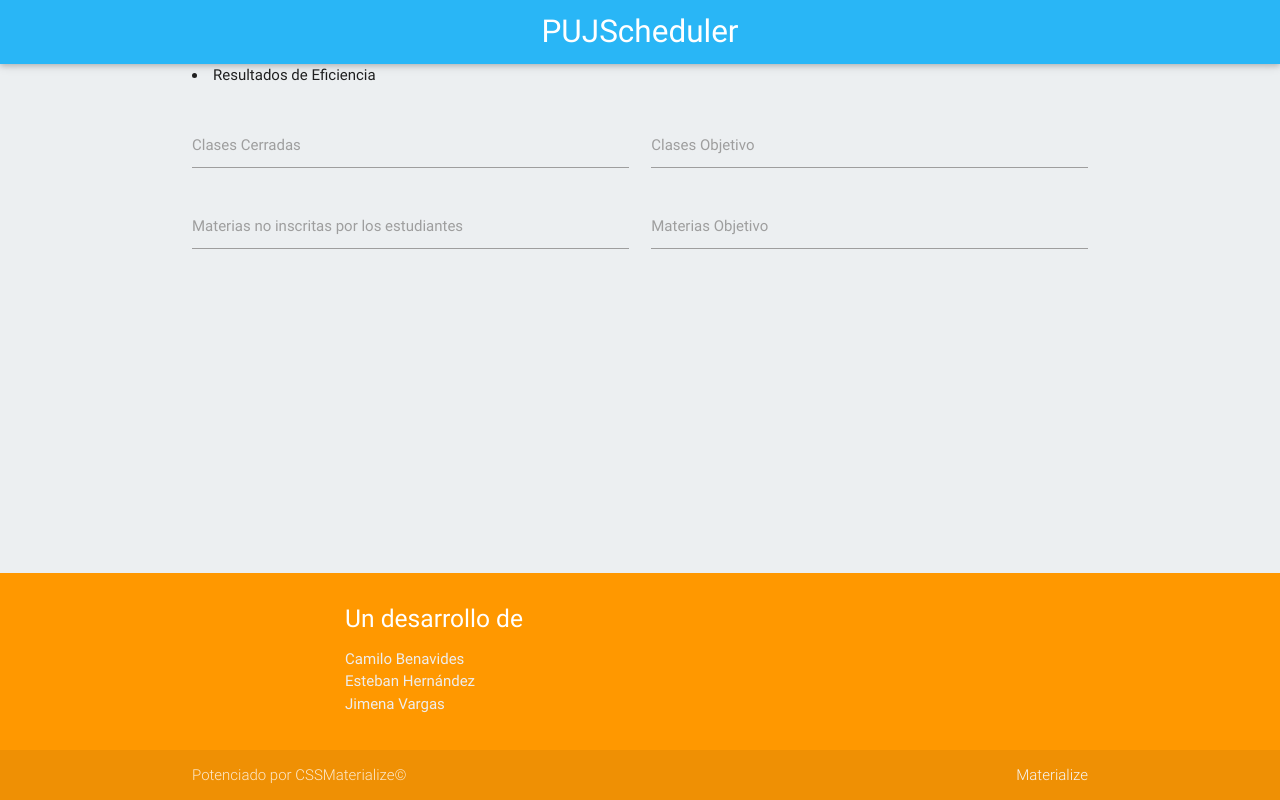
After one commit to Mutisantos/PUJScheduler, a Flask app: page /resource/ in a window 1280 px wide. The commit adds this page. Run offline with Flask 2, Linux system fonts and the light colour scheme.

Commit message:
Generación de página de reportes de resultados

```diff
--- a/materias.txt
+++ b/materias.txt
@@ -16,5 +16,5 @@ Mundos Virtuales,2,2,1
 Japonés 1,2,3,1
 5,30,Sensei,3
 14,16,lunes
-14,16,martes
+14,16,miercoles
 14,16,viernes
--- a/server.py
+++ b/server.py
@@ -10,7 +10,7 @@ from flask import Flask, render_template,request, send_from_directory
 app = Flask(__name__,static_url_path='')
 
 #Diccionario de Lenguajes
-LANGAUGE_OPTIONS = [ {"name":"C++/C","value":"1"},{"name":"Java","value":"2" }, {"name":"Python","value":"3"} ]
+LANGAUGE_OPTIONS = [ {"name":"C++/C","value":"1"},{"name":"Java","value":"2" }, {"name":"Python","value":"3"},{"name":"Ruby","value":"4"} ]
 #Carga de Datos en memoria para la representacion de la informacion
 Students = []
 Subjects = []
@@ -166,7 +166,6 @@ def scheduleMorpher(clases):
                     sc = Slot(bloque+i,7,cl)
                     horario.append(sc)
 
-    print horario
     return horario
 
 
@@ -191,7 +190,9 @@ def executefile():
     elif (language == "3"):
         command.append("python")
         command.append(filename)
-    print command
+    elif (language == "4"):
+        command.append("ruby")
+        command.append(filename)
     subprocess.call(command)
     #Leer el archivo de texto generado
     #Interpretarlo y enviarlo al template
@@ -207,12 +208,17 @@ def schedule():
     for i in Inscritos:
         if(i.ID == estID):
             estudiante = i
-    print estudiante.materias
+
     slots = scheduleMorpher(estudiante.materias)#Realmente, clases
     bloques = [1,2,3,4,5,6,7,8,9,10,11,12,13,14,15]
     dias = [1,2,3,4,5,6,7]
     return render_template("horarios.html",estudiante = estudiante, slots = slots, bloques = bloques, dias = dias)
 
+@app.route('/resource/')
+def result():
+
+
+    return render_template("resultados.html")
 
 
 
--- a/templates/horarios.html
+++ b/templates/horarios.html
@@ -63,13 +63,12 @@
 
                         {% for b in bloques %}
                         <tr>
-
                             {% for d in dias %}
                                 {% set count = [0] %}
                                 {% for s in slots %}
                                     {% if s.posicion|int == b|int%}
                                         {% if s.dia == d%}
-                                            <td>{{s.clase.ID+"-"+s.clase.profesor+s.dia|string+"-"+s.posicion|string}}</td>
+                                            <td>{{"Clase ["+s.clase.ID+"]-Profesor:\n"}}<br/>{{s.clase.profesor}}</td>
                                             {% if count.append(count.pop() + 1) %}
                                             {% endif %}
                                         {% endif %}
@@ -78,8 +77,8 @@
                                 {% if count[0] == 0 %}
                                 <td>-</td>
                                 {%endif %}
+                                {% set count = [0] %}
                             {% endfor %}
-
                         </tr>
                         {% endfor %}
                     </tbody>
--- /dev/null
+++ b/templates/resultados.html
@@ -0,0 +1,99 @@
+<!Doctype html>
+
+<title>Flask - Algoritmos</title>
+
+<link rel=stylesheet type=text/css href="{{ url_for('static',filename='/css/materialize.min.css')}}">
+<link rel=stylesheet type=text/css href="{{ url_for('static',filename='/css/aux.css')}}">
+
+
+<script src="{{ url_for('static',filename='/js/jquery.min.js')}}"></script>
+<script src="{{ url_for('static',filename='/js/materialize.min.js')}}"></script>
+<script src="{{ url_for('static',filename='/js/materialize.js')}}"></script>
+
+<!--Inicializar el Select-->
+<html>
+<script type="text/javascript" charset="utf-8">
+    $(document).ready(function() {
+        $('select').material_select();
+    });
+
+    $(document).ready(function() {
+        $('.tooltipped').tooltip({
+            delay: 50
+        });
+    });
+</script>
+
+
+<head>
+    <title>Server simple</title>
+</head>
+
+<main>
+
+    <body class="blue-grey lighten-5">
+        <div class="page-flexbox-wrapper">
+            <header>
+                <nav class="light-blue lighten-1">
+                    <div class="nav-wrapper">
+                        <a href="#" class="brand-logo center">PUJScheduler</a>
+                        <ul id="nav-mobile" class="right hide-on-med-and-down">
+                        </ul>
+                    </div>
+                </nav>
+            </header>
+            <main>
+                <div class="container">
+                    <div class="row">
+                        <div class="col s12 m6 l6">
+                                <li>Resultados de Eficiencia</li>
+                        </div>
+                    </div>
+                </div>
+                <div class="container">
+                    <form class="col s12" method="POST" action="/execute/">
+                        <div class="row">
+                            <div class="input-field col m12 s12 l6">
+                                <input id="fileselect" class="validate tooltipped" type="text" required name="filename" data-tooltip="Poner el archivo con la ruta correspondiente">
+                                <label for="fileselct">Clases Cerradas</label>
+                            </div>
+                            <div class="input-field col m12 s12 l6">
+                                <input id="fileselect" class="validate tooltipped" type="text" required name="filename" data-tooltip="Poner el archivo con la ruta correspondiente">
+                                <label for="fileselct">Clases Objetivo</label>
+                            </div>
+                            <div class="input-field col m12 s12 l6">
+                                <input id="fileselect" class="validate tooltipped" type="text" required name="filename" data-tooltip="Poner el archivo con la ruta correspondiente">
+                                <label for="fileselct">Materias no inscritas por los estudiantes</label>
+                            </div>
+                            <div class="input-field col m12 s12 l6">
+                                <input id="fileselect" class="validate tooltipped" type="text" required name="filename" data-tooltip="Poner el archivo con la ruta correspondiente">
+                                <label for="fileselct">Materias Objetivo </label>
+                            </div>
+                        </div>
+                    </form>
+                </div>
+            </main>
+            <footer class="page-footer orange" id="main">
+                <div class="container">
+                    <div class="row">
+                        <div class="col l4 offset-l2 s12">
+                            <h5 class="white-text">Un desarrollo de </h5>
+                            <ul>
+                                <li><a class="grey-text text-lighten-3" href="#!">Camilo Benavides</a></li>
+                                <li><a class="grey-text text-lighten-3" href="https://github.com/Mutisantos">Esteban Hernández</a></li>
+                                <li><a class="grey-text text-lighten-3" href="#!">Jimena Vargas</a></li>
+                            </ul>
+                        </div>
+                    </div>
+                </div>
+                <div class="footer-copyright">
+                    <div class="container">
+                        Potenciado por CSSMaterialize©
+                        <a class="grey-text text-lighten-4 right" href="http://materializecss.com/">Materialize</a>
+                    </div>
+                </div>
+            </footer>
+        </div>
+    </body>
+
+</html>
--- a/templates/selector.html
+++ b/templates/selector.html
@@ -59,6 +59,7 @@
                         <button class="waves-effect waves-light btn orange accent-3" type="submit"> Consultar </button>
                     </div>
                 </form>
+                <a class="waves-effect waves-light btn blue accent-3" href ="{{url_for('result')}}"> Ver Resultados </a>
             </div>
         </main>
 
```
